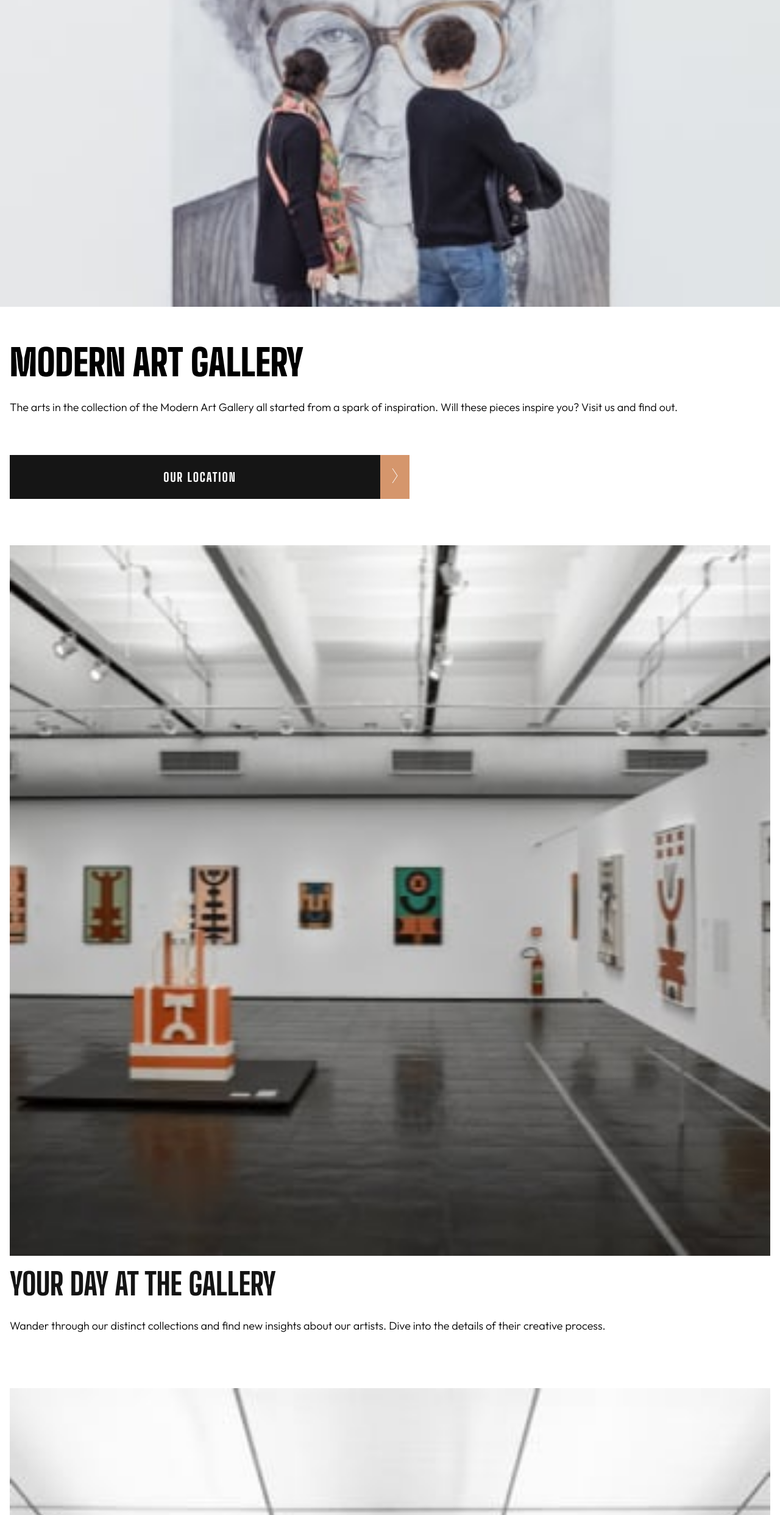
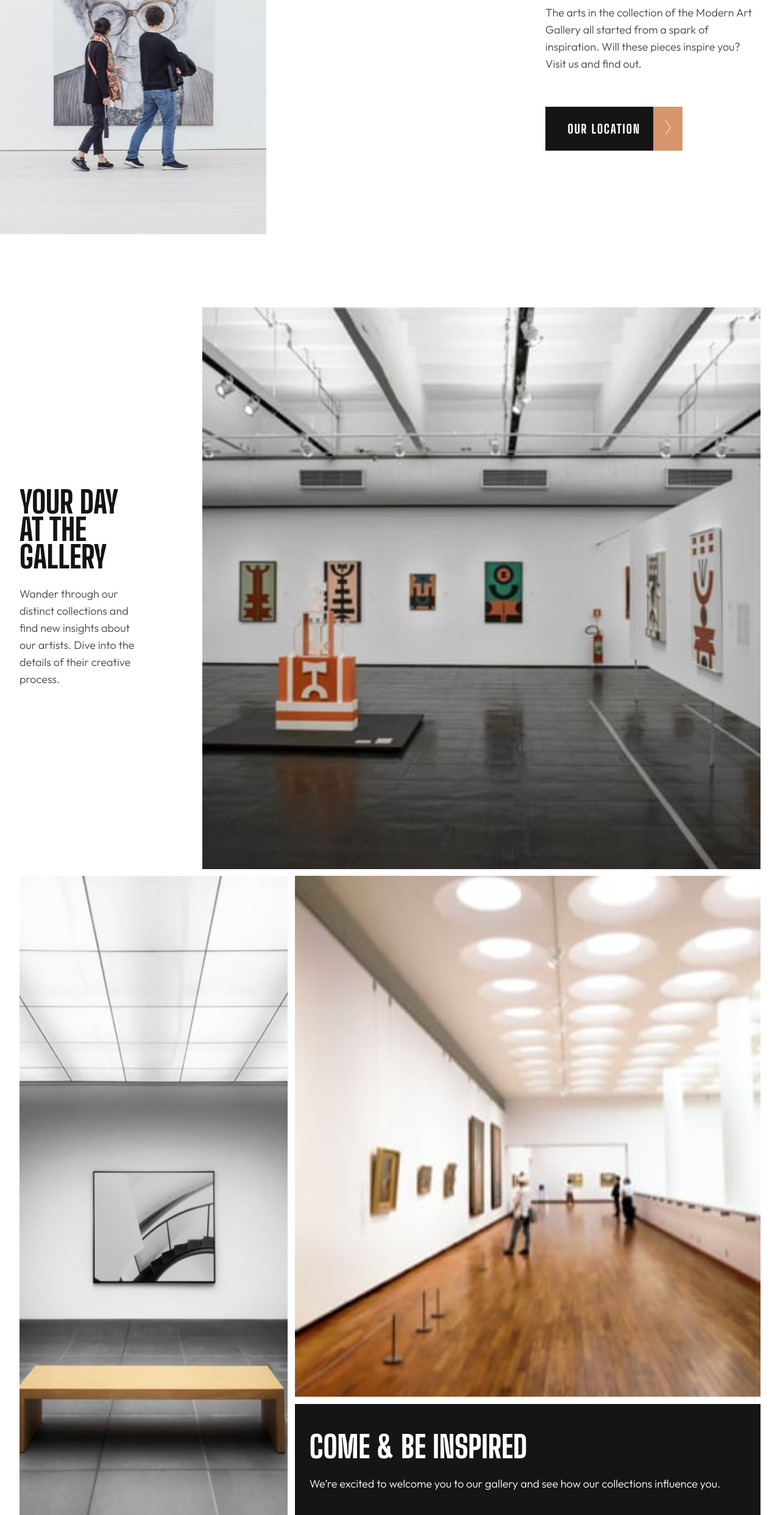
Before and after one commit to EseAlli/art-gallery, a plain HTML site: page index.html in a window 1280 px wide. Shown: the part 316-2800 px from the top of the page at 61% size. Drawn offline with Linux system fonts and the light colour scheme.

Commit message:
table view for home page implemented

```diff
--- a/index.html
+++ b/index.html
@@ -16,6 +16,10 @@
   <body>
     <header>
       <picture>
+        <source
+          srcset="./assets/tablet/image-hero.jpg"
+          media="(min-width: 768px)"
+        />
         <img src="./assets/mobile/image-hero.jpg" />
       </picture>
       <section>
@@ -31,6 +35,10 @@
     <main>
       <section class="grid-1">
         <picture>
+          <source
+            media="(min-width: 768px)"
+            srcset="./assets/tablet/image-grid-1.jpg"
+          />
           <img src="./assets/mobile/image-grid-1.jpg" />
         </picture>
         <div>
@@ -42,14 +50,21 @@
         </div>
       </section>
       <section class="grid-2">
-        <div>
         <picture class="grid-img">
+          <source
+            media="(min-width: 768px)"
+            srcset="./assets/tablet/image-grid-2.jpg"
+          />
           <img src="./assets/mobile/image-grid-2.jpg" />
         </picture>
         <picture class="grid-img-2">
+          <source
+            media="(min-width: 768px)"
+            srcset="./assets/tablet/image-grid-3.jpg"
+          />
           <img src="./assets/mobile/image-grid-3.jpg" />
         </picture>
-        </div>
+
         <div class="content">
           <h2>Come &amp; be inspired</h2>
           <p>
--- a/style.css
+++ b/style.css
@@ -5,6 +5,7 @@
   --primary-white: hsla(0, 0%, 100%, 1);
   --primary-gold: hsla(24, 56%, 63%, 1);
   --secondary-black: hsla(0, 0%, 8%, 1);
+  --primary-grey: #444444;
 }
 
 * {
@@ -29,6 +30,7 @@ h1 {
 
 p {
   font-family: "Outfit", sans-serif;
+  color: var(--primary-grey);
 }
 
 a {
@@ -73,12 +75,19 @@ header a::after {
   justify-content: center;
 }
 
+main {
+  margin: 7.5rem 0;
+  display: flex;
+  flex-direction: column;
+  gap: 0.6875rem;
+}
+
 img {
   width: -webkit-fill-available;
 }
 
 picture {
-  margin-bottom: 1rem;
+  /* margin-bottom: 1rem; */
   display: flex;
 }
 
@@ -87,6 +96,7 @@ h2 {
   text-transform: uppercase;
   font-size: 50px;
   line-height: 45px;
+  margin-top: 25px;
 }
 
 section {
@@ -100,23 +110,27 @@ section p {
 }
 
 .grid-1 picture {
-  margin-bottom: 1.5rem;
+  order: 1;
+}
+
+.grid-1 div {
+  order: 2;
 }
 
 .grid-2 {
+  display: grid;
   grid-template-areas: "img1" "img2" "section";
+  gap: 1rem;
 }
 
 .grid-img {
   grid-area: img1;
   display: flex;
-  margin-bottom: 1rem;
 }
 
 .grid-img-2 {
   grid-area: img2;
   display: flex;
-  margin-bottom: 1rem;
 }
 
 .content {
@@ -128,17 +142,21 @@ section p {
 
 .content h2 {
   color: var(--primary-white);
+  margin-top: 0;
 }
 
 .content p {
   font-family: "Outfit", sans-serif;
   font-weight: 300;
+  color: var(--primary-white);
 }
 
 footer {
   background: var(--primary-black);
   color: var(--primary-white);
   padding: 3rem 2rem;
+  display: flex;
+  flex-direction: column;
 }
 
 footer h3 {
@@ -154,11 +172,15 @@ footer p {
   font-size: 16px;
   line-height: 26px;
   margin: 2.25rem 0;
+  color: #ffffff;
+  max-width: 280px;
 }
 
 footer .logo {
   width: 45%;
   height: 45%;
+  object-fit: contain;
+  max-width: 120px;
 }
 
 footer img {
@@ -170,6 +192,70 @@ footer img {
 
 footer ul {
   display: flex;
-  gap: 1rem;
+  gap: 1.25rem;
   align-items: center;
 }
+
+@media (min-width: 768px) {
+  header {
+    display: flex;
+    position: relative;
+  }
+
+  header section {
+    position: absolute;
+    right: 0;
+    max-width: 385px;
+    bottom: 15%;
+    padding: 0rem;
+  }
+
+  h1 {
+    font-size: 70px;
+    line-height: 65px;
+    width: 85%;
+    max-width: 380px;
+  }
+
+  header p {
+    width: 90%;
+  }
+
+  section {
+    padding: 0rem 2rem;
+  }
+
+  section p {
+    margin: 1.5rem 0;
+  }
+
+  .grid-1 {
+    display: grid;
+    grid-template-columns: 300px 1fr;
+    align-items: center;
+  }
+
+  .grid-1 picture {
+    order: 2;
+  }
+
+  .grid-1 div {
+    order: 1;
+    width: 65%;
+  }
+
+  .grid-2 {
+    grid-template-areas: "img1 img2" "img1 section";
+    gap: 0.75rem;
+  }
+
+  footer {
+    flex-direction: row;
+    justify-content: space-between;
+    align-items: flex-start;
+  }
+
+  footer p {
+    margin: 0;
+  }
+}
```
Lines whose indentation alone changed are shown as unchanged.
